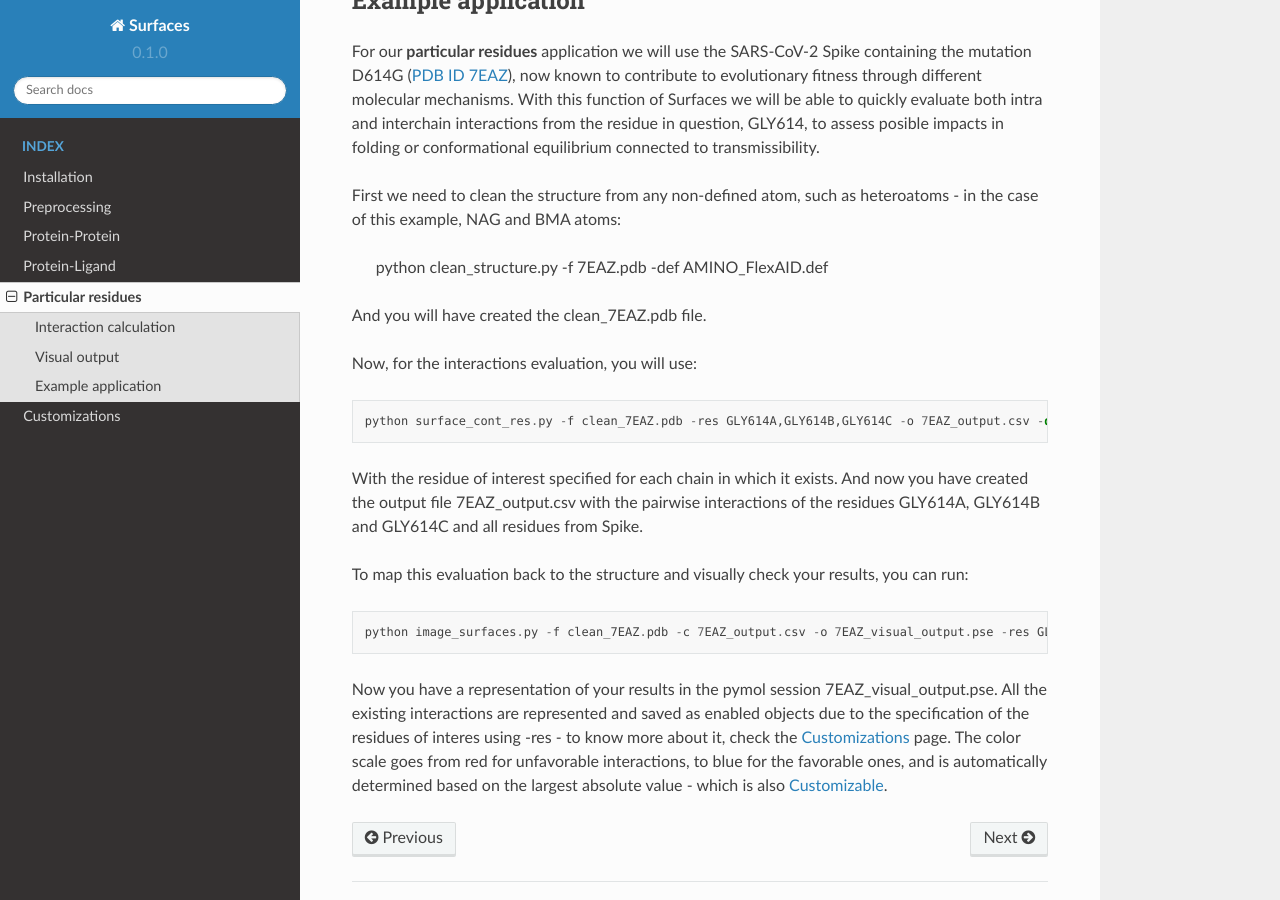
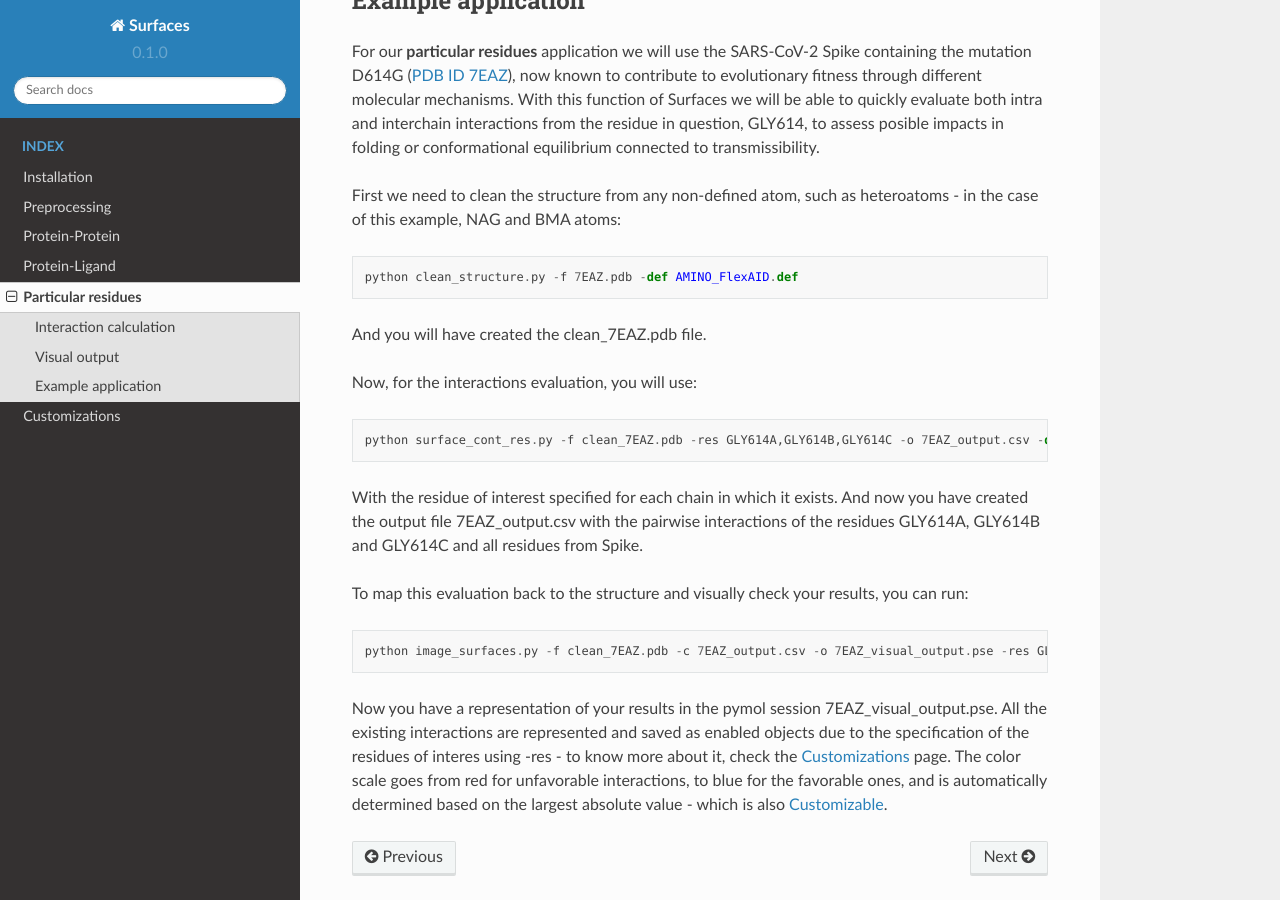
Before and after one commit to nataliateruel/Surfaces_tutorial, a Sphinx documentation site: the page built from docs/source/Particular_residues.rst, in a window 1280 px wide and 900 px high, scrolled down 661 px. Built offline with Sphinx 7.4.7 and the Read the Docs theme 2.0.0, drawn with Linux system fonts in a browser that asks for light colours.

```diff
--- a/docs/source/Particular_residues.rst
+++ b/docs/source/Particular_residues.rst
@@ -24,7 +24,7 @@ Example application
 
 For our **particular residues** application we will use the SARS-CoV-2 Spike containing the mutation D614G (`PDB ID 7EAZ <https://www.rcsb.org/structure/7eaz>`_), now known to contribute to evolutionary fitness through different molecular mechanisms. With this function of Surfaces we will be able to quickly evaluate both intra and interchain interactions from the residue in question, GLY614, to assess posible impacts in folding or conformational equilibrium connected to transmissibility.
 
-First we need to clean the structure from any non-defined atom, such as heteroatoms - in the case of this example, NAG and BMA atoms:
+First we need to clean the structure from any non-defined atom, such as heteroatoms - in the case of this example, NAG and BMA atoms::
 
       python clean_structure.py -f 7EAZ.pdb -def AMINO_FlexAID.def
 
```
